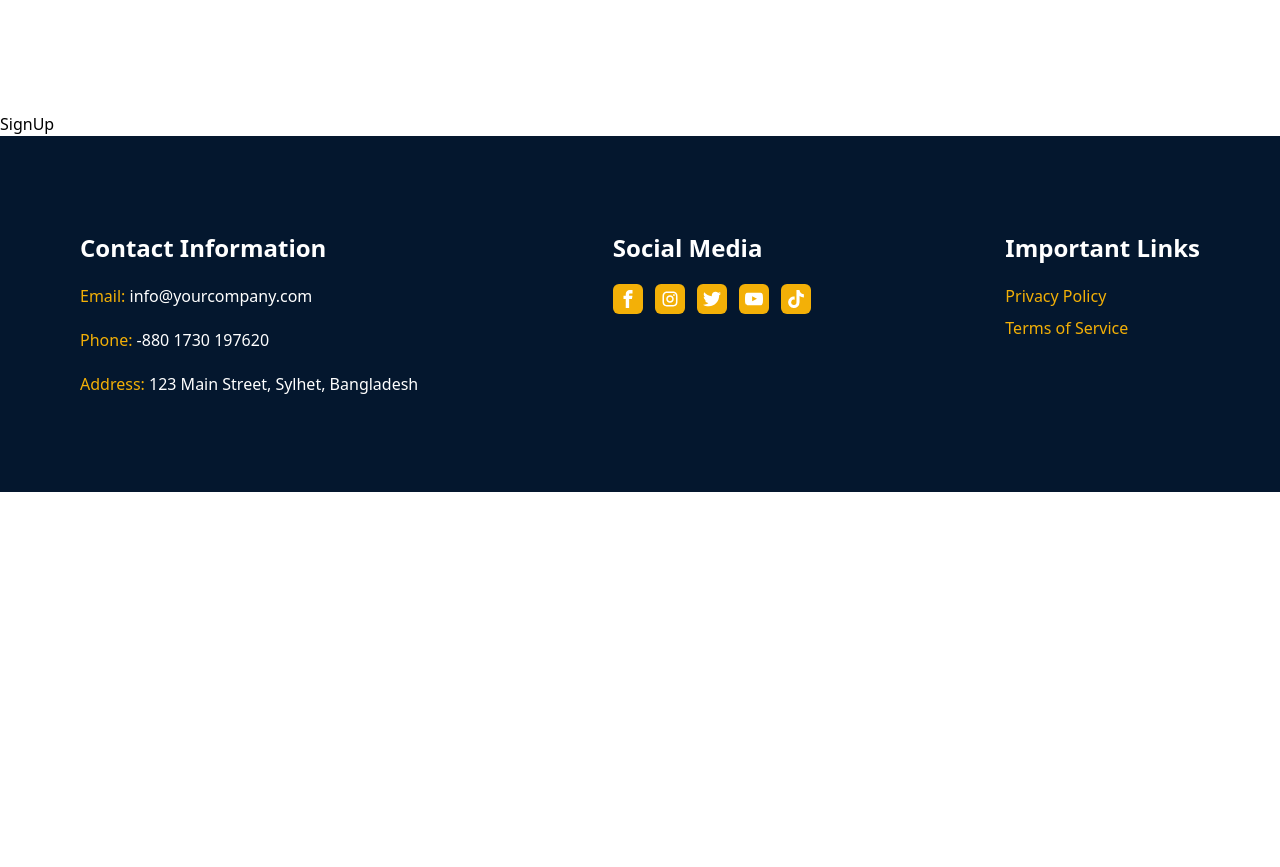
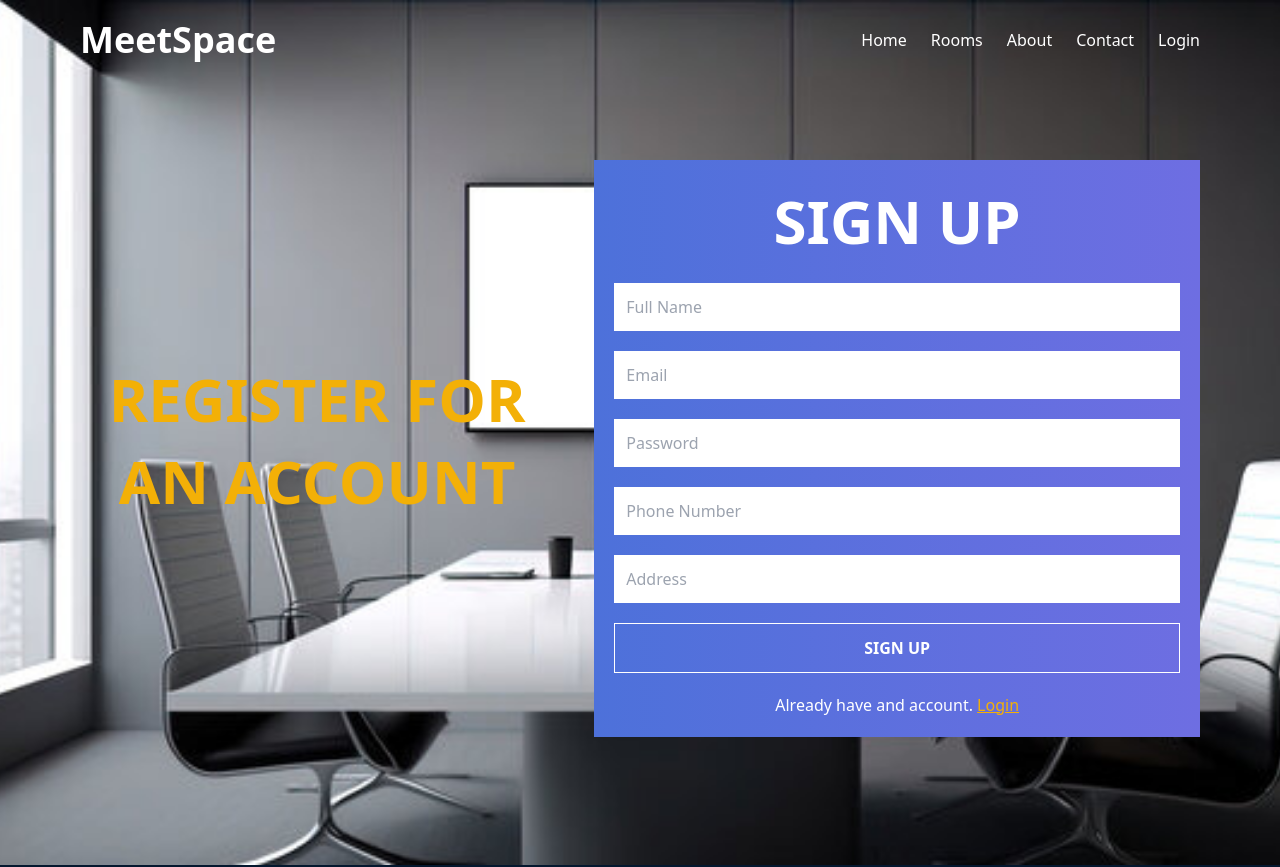
Before and after one commit to enayetsyl/meet-space, a React (Vite) app: page /sign-up in a window 1280 px wide. Shown: the top 867 px of the page. Before the commit the page ends 800 px from the top, so only its background shows below. Built offline with nearby package versions, Linux system fonts and the light colour scheme.

Commit message:
signup form design done

```diff
--- /dev/null
+++ b/src/components/pages/SignUp/SignUpForm.tsx
@@ -0,0 +1,26 @@
+// - **Form Fields:** Name, email, password, phone number, address.
+
+import { Link } from "react-router-dom";
+
+const SignUpForm = () => {
+  return (
+    <div className="bg-gradient-to-r from-[#4d71da] to-[#6E6EE2] px-5 w-full py-5">
+      <h1 className="text-3xl md:text-6xl font-bold uppercase text-center text-white  leading-tight md:leading-snug animate-float-from-top mb-5">
+        Sign Up
+      </h1>
+
+      <form className="flex flex-col gap-5">
+        <input className="p-3 bg-white w-full outline-none" type="text" placeholder="Full Name" required />
+        <input className="p-3 bg-white outline-none w-full" type="text" placeholder="Email" required />
+        <input className="p-3 bg-white outline-none w-full" type="text" placeholder="Password" required />
+        <input className="p-3 bg-white outline-none w-full" type="text" placeholder="Phone Number" required />
+        <input className="p-3 bg-white outline-none w-full" type="text" placeholder="Address" required />
+        <button className="border border-white text-white p-3 uppercase font-bold hover:bg-white hover:text-black">Sign Up</button>
+      </form>
+      <p className="text-center text-white pt-5">Already have and account. <Link to="/login"><span className="underline text-customOrange">Login</span></Link>
+      </p>
+    </div>
+  );
+};
+
+export default SignUpForm;
--- a/src/pages/public/SignUp.tsx
+++ b/src/pages/public/SignUp.tsx
@@ -1,8 +1,21 @@
+import image from "../../../public/meeting-6.jpg";
+import SignUpForm from "../../components/pages/SignUp/SignUpForm";
 
 const SignUp = () => {
   return (
-    <div>SignUp</div>
-  )
-}
+    <div
+      style={{ backgroundImage: `url(${image})` }}
+      className="bg-cover bg-center min-h-screen flex flex-col items-center justify-center lg:-mt-28 relative"
+    >
+      <div className="flex flex-col md:flex-row justify-center items-center gap-10 pb-32 px-5 md:px-20 mt-40">
+        <h1 className="text-customOrange text-3xl md:text-6xl font-bold mb-4 uppercase  px-5  relative text-center leading-tight md:leading-snug">
+          Register for  an Account
 
-export default SignUp
+        </h1>
+        <SignUpForm />
+      </div>
+    </div>
+  );
+};
+
+export default SignUp;
```
